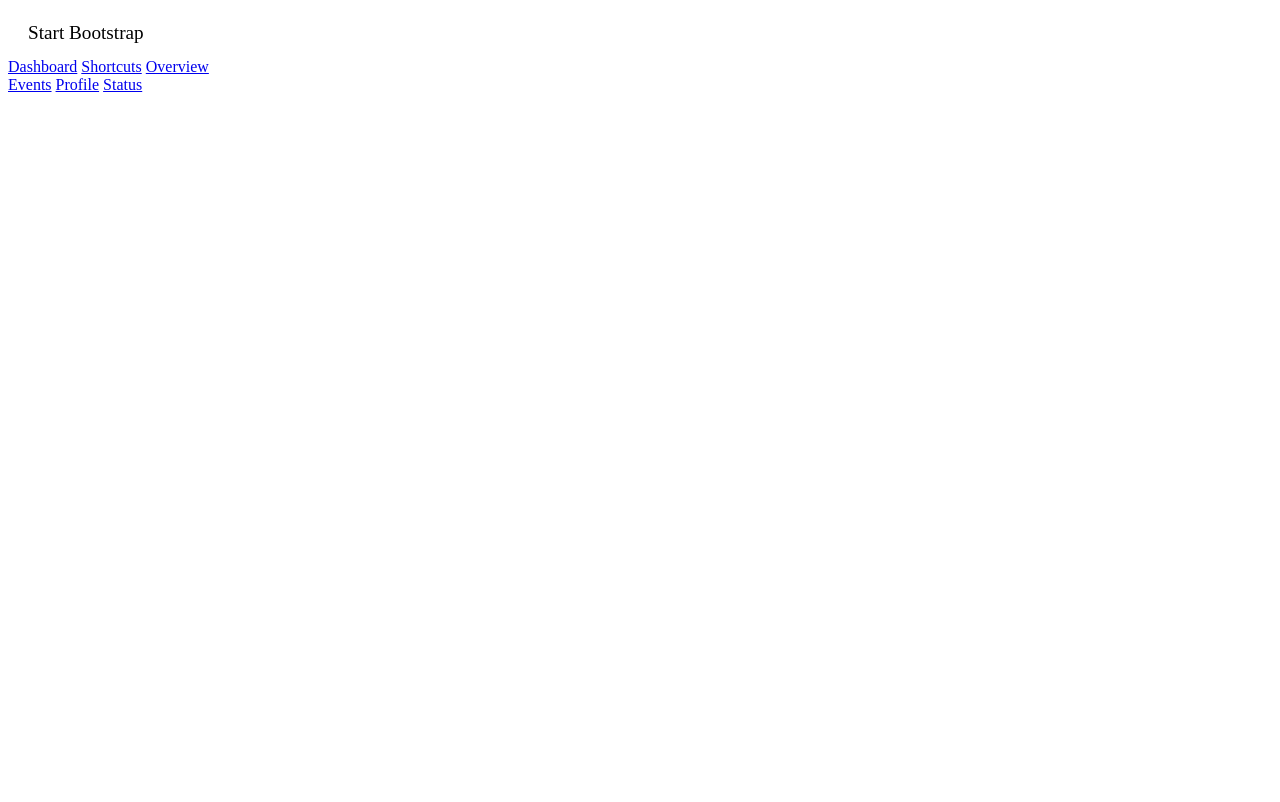
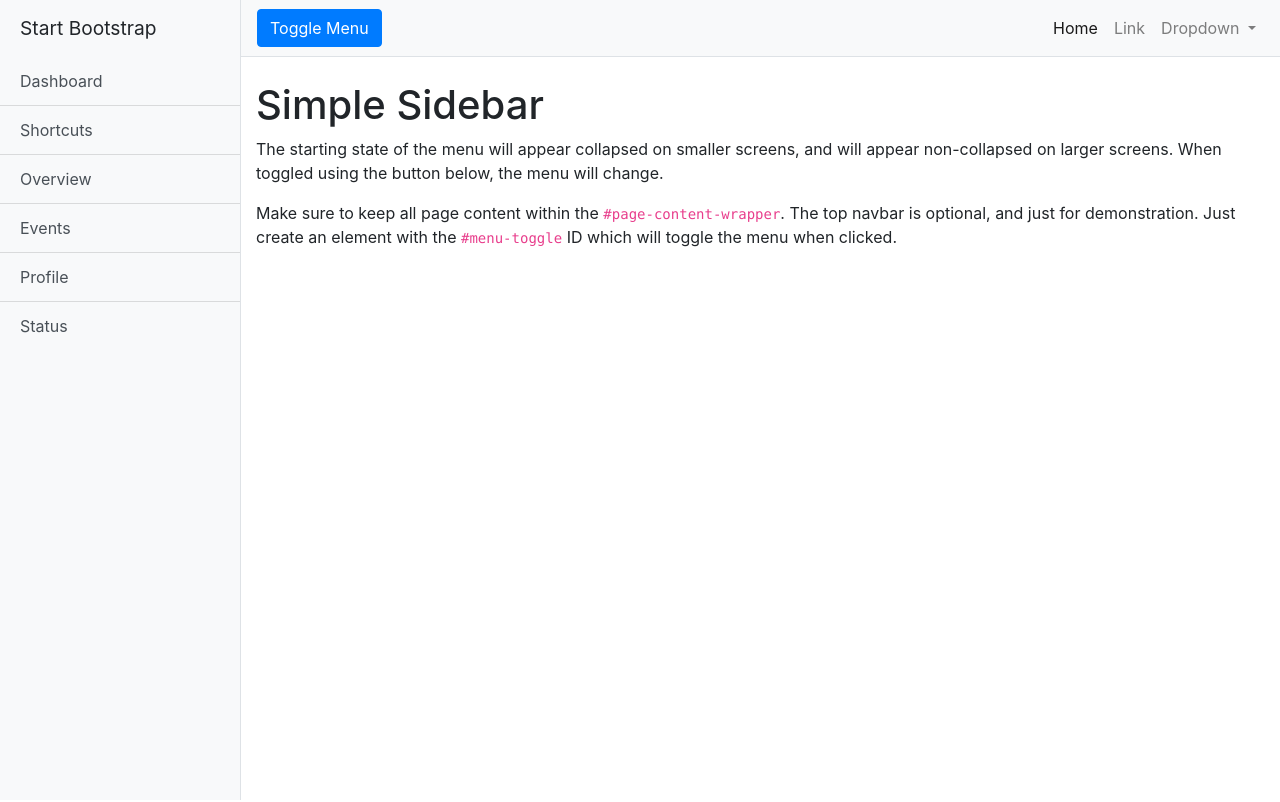
Before and after one commit to bgrant118/csoctest-site, a website: page index.html in a window 1280 px wide. Shown: the top 802 px of the page. Drawn offline with nearby package versions, Linux system fonts and the light colour scheme.

Commit message:
Update index.html

```diff
--- a/index.html
+++ b/index.html
@@ -10,11 +10,13 @@
 
   <title>Simple Sidebar - Start Bootstrap Template</title>
 
+  <!-- Custom styles for this template -->
+  <link href="simple-sidebar.css" rel="stylesheet">
+
   <!-- Bootstrap core CSS -->
-  <!--<link href="vendor/bootstrap/css/bootstrap.min.css" rel="stylesheet">-->
+  <link href="vendor/bootstrap/css/bootstrap.min.css" rel="stylesheet">
 
-  <!-- Custom styles for this template -->
-  <link href="/simple-sidebar.css" rel="stylesheet">
+
 
 </head>
 
```
